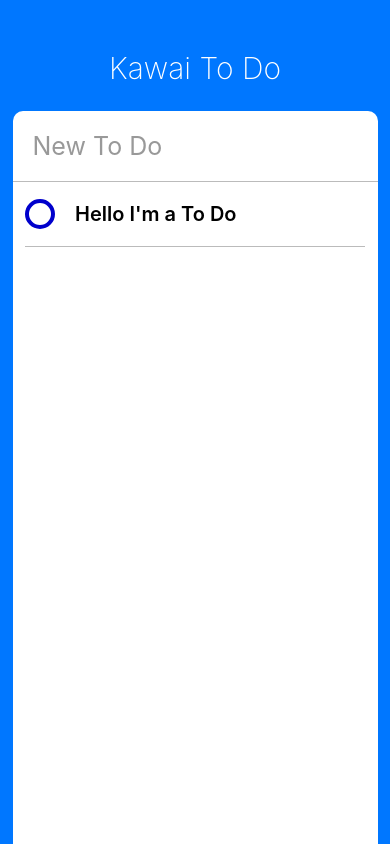
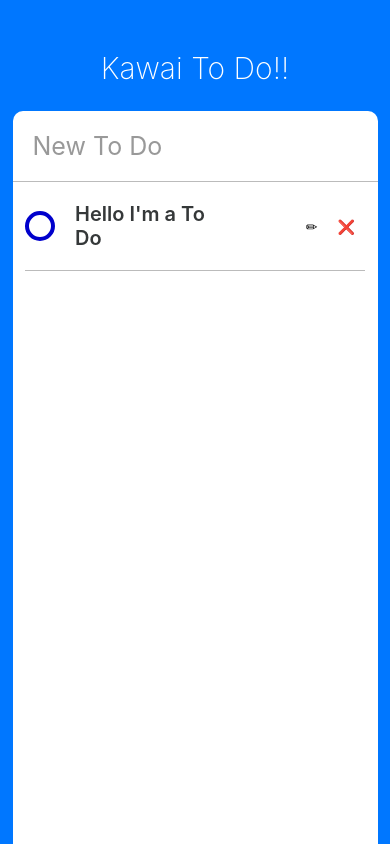
Before and after one commit to Sanggoe/kawai-todo, a React Native app: screen / in a window 390 px wide. Built offline with nearby package versions, Linux system fonts and the light colour scheme.

Commit message:
Styling The To Do Component part 1

```diff
--- a/App.js
+++ b/App.js
@@ -13,7 +13,7 @@
     return (
       <View style={styles.container}>
         <StatusBar barStyle="light-content" />
-        <Text style={styles.title}>Kawai To Do</Text>
+        <Text style={styles.title}>Kawai To Do!!</Text>
         <View style={styles.card}>
           <TextInput
             style={styles.input}
--- a/ToDo.js
+++ b/ToDo.js
@@ -9,13 +9,33 @@
         isCompleted: false
     };
     render() {
-        const { isCompleted } = this.state;
+        const { isCompleted, isEditing } = this.state;
         return (
             <View style={styles.container}>
-                <TouchableOpacity onPress={this._toggleComplete}>
-                    <View style={[styles.circle, isCompleted ? styles.completedCircle : styles.uncompletedCircle]} />
-                </TouchableOpacity>
-                <Text style={styles.text}>Hello I'm a To Do</Text>
+                <View style={styles.column}>
+                    <TouchableOpacity onPress={this._toggleComplete}>
+                        <View style={[styles.circle, isCompleted ? styles.completedCircle : styles.uncompletedCircle]} />
+                    </TouchableOpacity>
+                    <Text style={[styles.text, isCompleted ? styles.completedText : styles.uncompletedText]}>Hello I'm a To Do</Text>
+                </View>
+                {isEditing ? <View style={styles.actions}>
+                    <TouchableOpacity onPressOut={this._finishEditing}>
+                        <View style={styles.actionContainer}>
+                            <Text style={styles.actionText}>✅</Text>
+                        </View>
+                    </TouchableOpacity>
+                </View> : <View style={styles.actions}>
+                        <TouchableOpacity onPressOut={this._startEditing}>
+                            <View style={styles.actionContainer}>
+                                <Text style={styles.actionText}>✏</Text>
+                            </View>
+                        </TouchableOpacity>
+                        <TouchableOpacity>
+                            <View style={styles.actionContainer}>
+                                <Text style={styles.actionText}>❌</Text>
+                            </View>
+                        </TouchableOpacity>
+                    </View>}
             </View>
         );
     }
@@ -26,7 +46,16 @@
             })
         })
     }
-    _uncompleteToDo = () => { }
+    _startEditing = () => {
+        this.setState({
+            isEditing: true
+        })
+     }
+     _finishEditing = () => {
+         this.setState({
+             isEditing: false
+         })
+     }
 }
 
 const styles = StyleSheet.create({
@@ -35,7 +64,8 @@
         borderBottomColor: "#bbb",
         borderBottomWidth: StyleSheet.hairlineWidth,
         flexDirection: "row",
-        alignItems: "center"
+        alignItems: "center",
+        justifyContent: "space-between"
     },
     circle: {
         width: 30,
@@ -54,5 +84,25 @@
         fontWeight: "600",
         fontSize: 20,
         marginVertical: 20
+    },
+    completedText: {
+        color: "#bbb",
+        textDecorationLine: "line-through"
+    },
+    uncompletedText: {
+        color: "#353839"
+    },
+    column: {
+        flexDirection: "row",
+        alignItems: "center",
+        width: width / 2,
+        justifyContent: "space-between"
+    },
+    actions: {
+        flexDirection: "row",
+    },
+    actionContainer: {
+        marginVertical: 10,
+        marginHorizontal: 10
     }
 });
```
